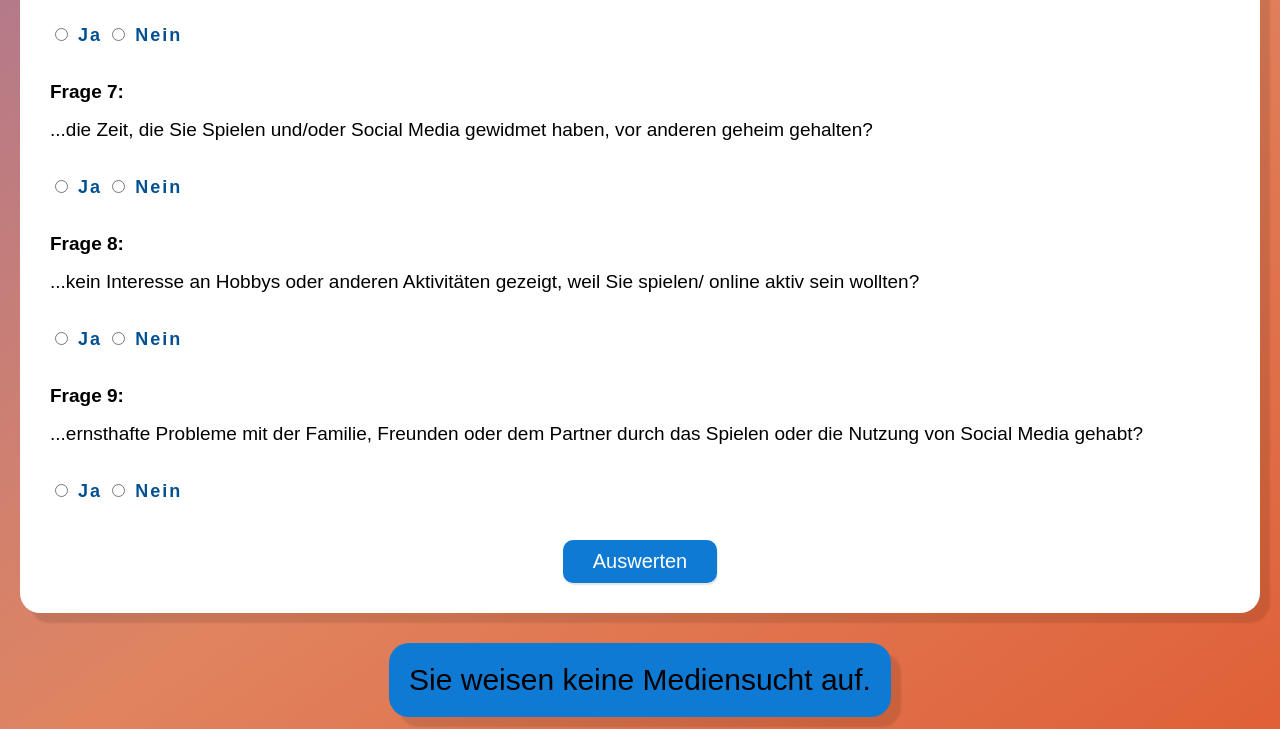
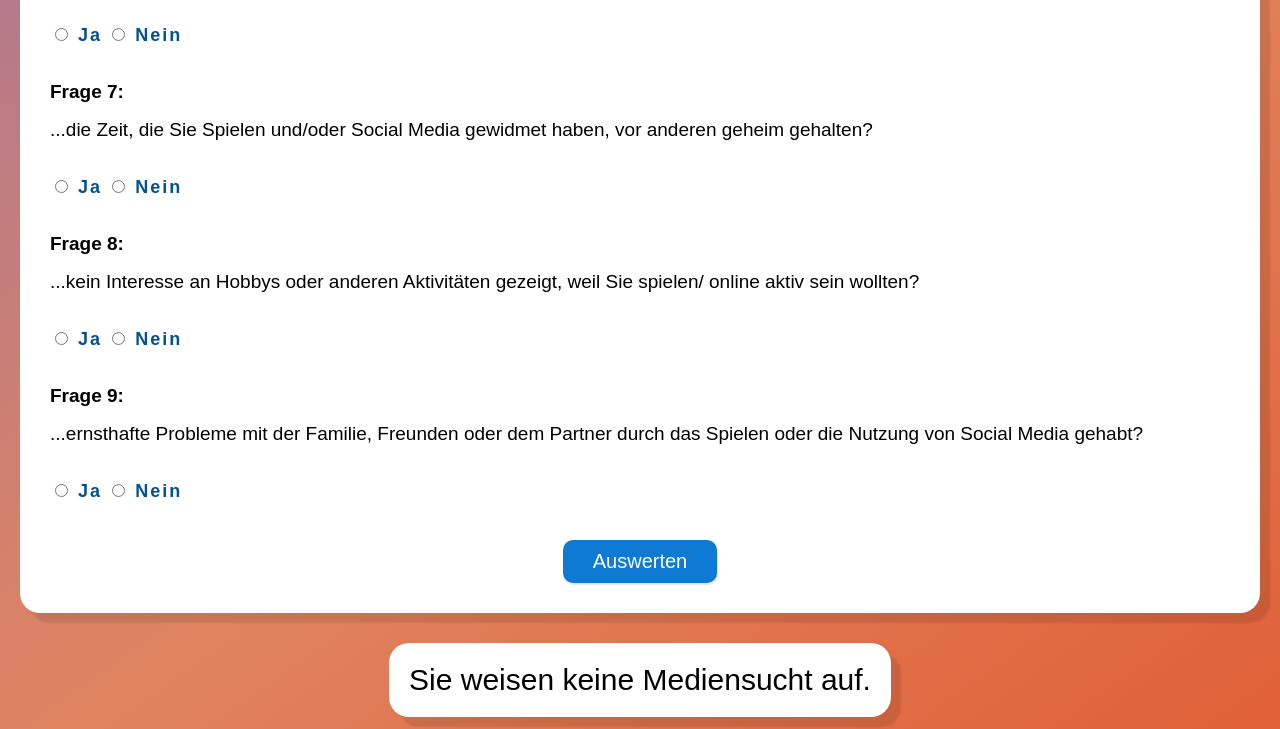
Before and after one commit to sofiabsv/Multimedia, a plain HTML site: page index.html in a window 1280 px wide. Both pictures are taken after a click on the button "Auswerten". Shown: the part 1209-1938 px from the top of the page. Drawn offline with Linux system fonts and the light colour scheme.

Commit message:
fix: change result box to correct color

```diff
--- a/styles.css
+++ b/styles.css
@@ -91,7 +91,7 @@ label {
 #result {
   font-size: 30px;
   display: none;
-  background-color: rgb(14, 122, 211); /* Updated background color */
+  background-color: white;
   padding: 20px;
   margin: 30px;
   border-radius: 20px;
```
